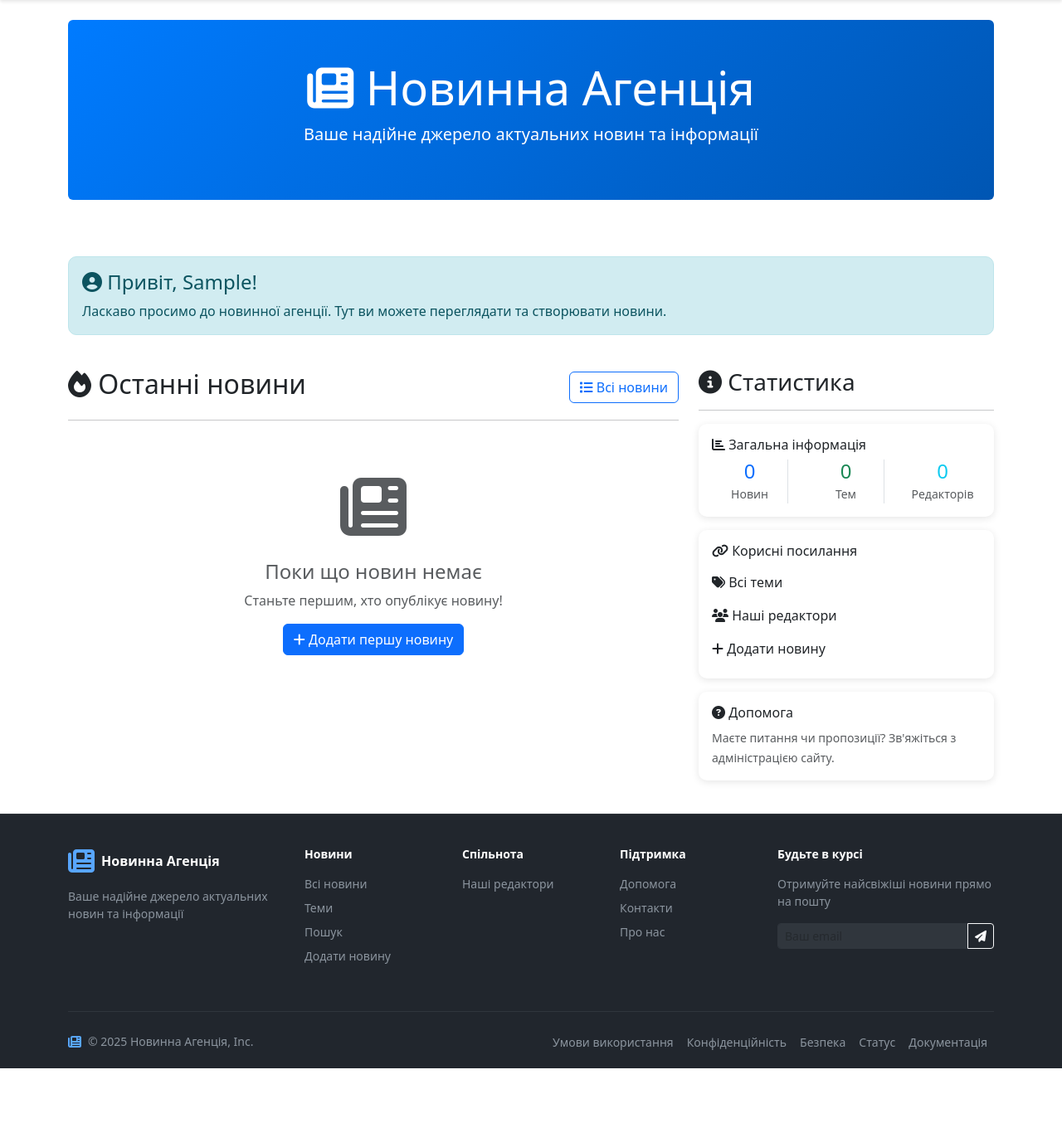
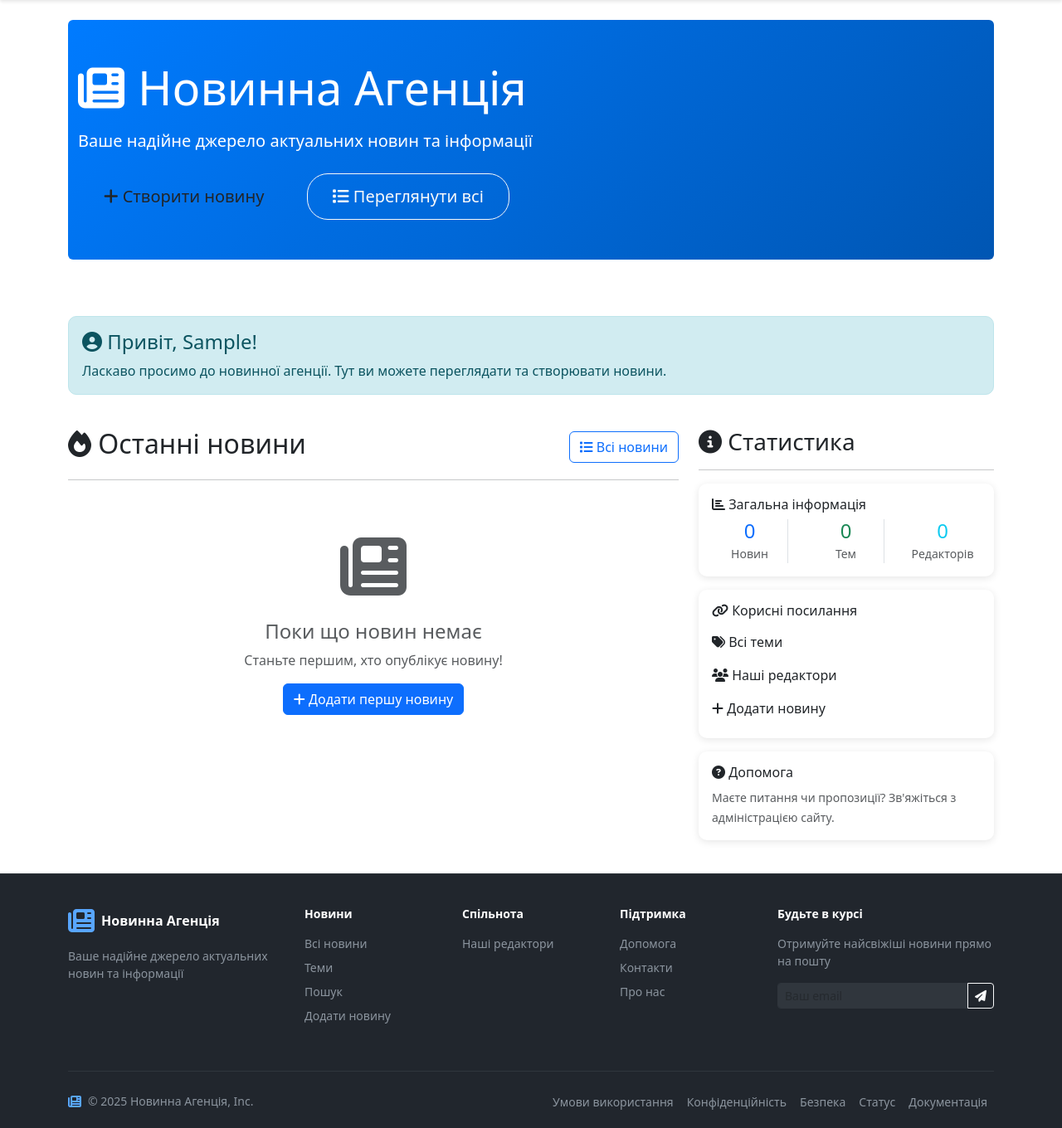
Before and after one commit to Nataliia0809/django-news-agency, a Django app: page / in a window 1280 px wide. Shown: the part 80-1440 px from the top of the page at 83% size. Before the commit the page ends 1368 px from the top, so only its background shows below. Run offline with Django 5.2, Linux system fonts and the light colour scheme; the visitor is signed in with stand-in values (Sample User, id 1); data that the repository does not hold is empty.

Commit message:
Змінила title

```diff
--- a/templates/news/index.html
+++ b/templates/news/index.html
@@ -4,22 +4,36 @@
 
 {% block content %}
 <!-- Банер -->
-<div class="jumbotron bg-primary text-white text-center py-5 mb-5 rounded">
+<div class="jumbotron gradient-bg text-white py-5 mb-5 rounded modern-shadow">
     <div class="container">
-        <h1 class="display-4">
-            <i class="fas fa-newspaper"></i> Новинна Агенція
+        <div class="row">
+            <div class="col-lg-8">
+                <h1 class="display-4 mb-3">
+                    <i class="fas fa-newspaper me-3"></i>Новинна Агенція
                 </h1>
-        <p class="lead">Ваше надійне джерело актуальних новин та інформації</p>
+                <p class="lead mb-4">Ваше надійне джерело актуальних новин та інформації</p>
+
                 {% if not user.is_authenticated %}
                     <div class="mt-4">
-                <a href="{% url 'accounts:signup' %}" class="btn btn-light btn-lg me-3">
+                        <a href="{% url 'accounts:signup' %}" class="btn btn-modern btn-lg me-3 hover-glow">
                             <i class="fas fa-user-plus"></i> Приєднатися
                         </a>
-                <a href="{% url 'accounts:login' %}" class="btn btn-outline-light btn-lg">
+                        <a href="{% url 'accounts:login' %}" class="btn btn-outline-light btn-lg hover-lift">
                             <i class="fas fa-sign-in-alt"></i> Увійти
                         </a>
                     </div>
+                {% else %}
+                    <div class="mt-4">
+                        <a href="{% url 'news:newspaper-create' %}" class="btn btn-modern btn-lg me-3 hover-glow">
+                            <i class="fas fa-plus"></i> Створити новину
+                        </a>
+                        <a href="{% url 'news:newspaper-list' %}" class="btn btn-outline-light btn-lg hover-lift">
+                            <i class="fas fa-list"></i> Переглянути всі
+                        </a>
+                    </div>
                 {% endif %}
+            </div>
+        </div>
     </div>
 </div>
 
@@ -48,21 +62,21 @@
 
         {% if newspapers %}
             {% for newspaper in newspapers %}
-                <div class="card mb-4 shadow-sm">
+                <div class="card modern-card hover-lift mb-4 hover-reveal">
                     {% if newspaper.featured_image %}
                         <img src="{{ newspaper.featured_image.url }}" class="card-img-top" style="height: 200px; object-fit: cover;">
                     {% endif %}
                     <div class="card-body">
                         <div class="d-flex justify-content-between align-items-start mb-2">
-                            <span class="badge bg-primary">{{ newspaper.topic.name }}</span>
+                            <span class="badge bg-primary pulse">{{ newspaper.topic.name }}</span>
                             {% if newspaper.priority == 'urgent' %}
-                                <span class="badge bg-danger">Терміново</span>
+                                <span class="badge bg-danger pulse">Терміново</span>
                             {% elif newspaper.priority == 'high' %}
                                 <span class="badge bg-warning">Важливо</span>
                             {% endif %}
                         </div>
 
-                        <h5 class="card-title">
+                        <h5 class="card-title gradient-text">
                             <a href="{{ newspaper.get_absolute_url }}" class="text-decoration-none">
                                 {{ newspaper.title }}
                             </a>
@@ -77,7 +91,7 @@
                                 <i class="fas fa-calendar"></i> {{ newspaper.published_date }}
                                 <i class="fas fa-eye ms-2"></i> {{ newspaper.views_count }}
                             </small>
-                            <a href="{{ newspaper.get_absolute_url }}" class="btn btn-sm btn-outline-primary">
+                            <a href="{{ newspaper.get_absolute_url }}" class="btn btn-modern btn-sm">
                                 Читати далі
                             </a>
                         </div>
```
Lines whose indentation alone changed are shown as unchanged.
